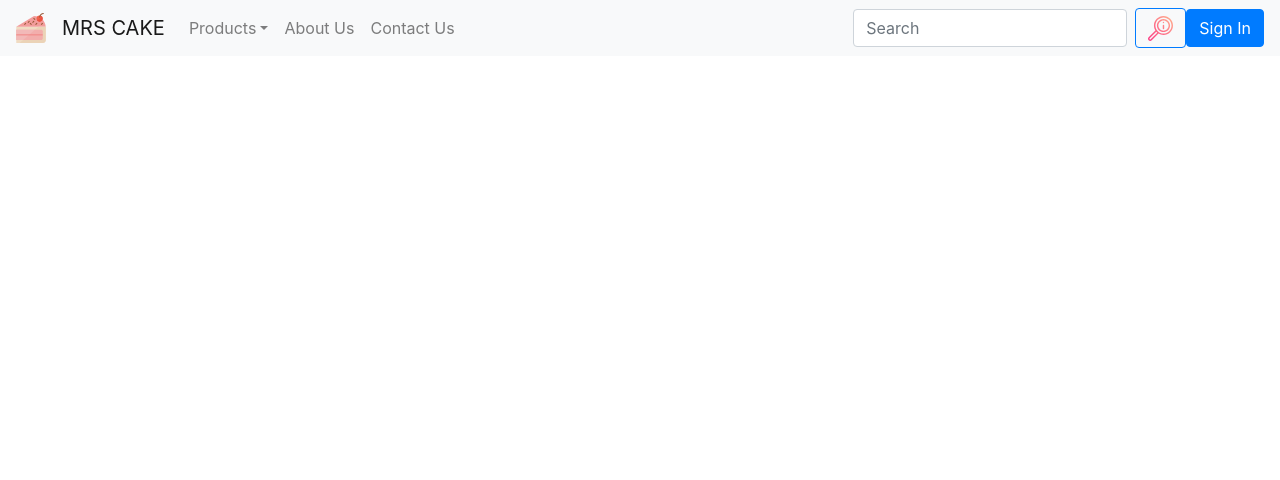
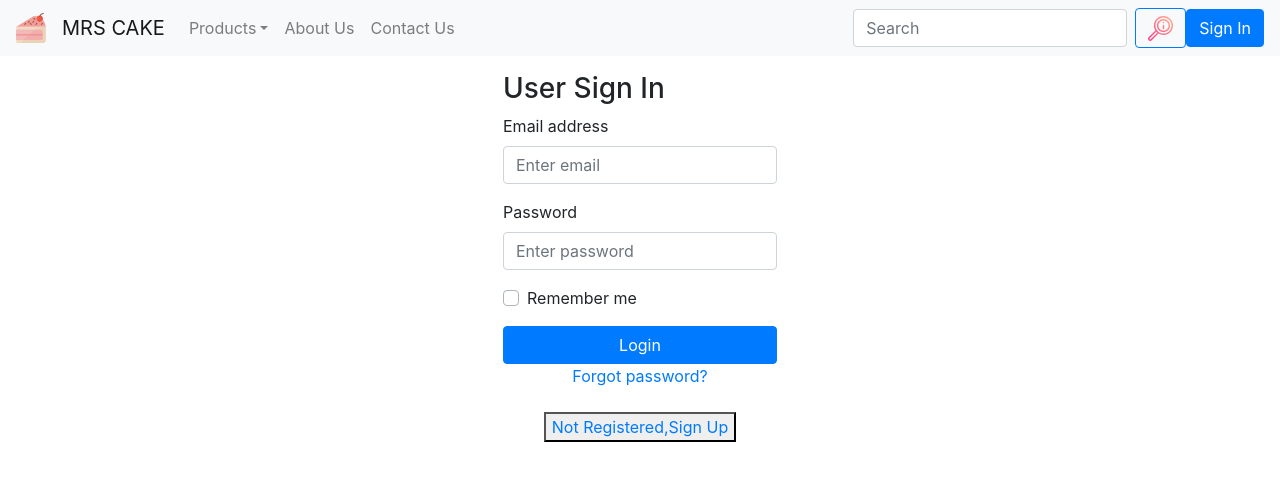
Before and after one commit to Alina-dev-front/Mrs_Cake, a React (Create React App) app in the folder mrscake/: page /signin in a window 1280 px wide. Shown: the top 480 px of the page. Built offline with nearby package versions, Linux system fonts and the light colour scheme.

Commit message:
create sign-in page

```diff
--- a/mrscake/src/App.css
+++ b/mrscake/src/App.css
@@ -28,6 +28,14 @@
   color: #61dafb;
 }
 
+.center {
+  margin: 0 auto;
+  align-self: center;
+  display: flex;
+  justify-content: center;
+  align-items: center;
+}
+
 @keyframes App-logo-spin {
   from {
     transform: rotate(0deg);
--- a/mrscake/src/App.js
+++ b/mrscake/src/App.js
@@ -1,21 +1,28 @@
 import React from 'react';
-import ReactDOM from 'react-dom';
-import logo from './logo.svg';
+import SignIn from './components/SignIn';
+import SignUp from './components/SignUp';
 import {BrowserRouter, Route, Switch} from "react-router-dom";
 import {HomePage} from './components/HomePage';
 import {BakeryRegistration} from './components/BakeryRegistration';
 
 import './App.css';
 
+
 function App() {
   return (
     <BrowserRouter>
       <Switch>
-        <Route path='/' component={HomePage} exact/>
-        <Route path='/bakeryregistration' component={BakeryRegistration}/>
+        <Route path='/' component={HomePage} exact />
+        <Route path='/bakeryregistration' component={BakeryRegistration} />
+
+        <Route path="/signin" component={SignIn} />
+        <Route path="/signup" component={SignUp} />
+
       </Switch>
     </BrowserRouter>
 
-  );
-}
+    );
+  }
+
+
 export default App;
--- a/mrscake/src/components/NavBar.jsx
+++ b/mrscake/src/components/NavBar.jsx
@@ -5,7 +5,7 @@ import search1 from '../search1.svg';
 
 function NavBar() {
   return <Navbar fixed="top" bg="light" variant="light">
-        <Navbar.Brand href="#home">
+        <Navbar.Brand href="/">
       <img
          src={cake}
         width="30"
@@ -14,7 +14,7 @@ function NavBar() {
         alt="Mrs_Cake logo"
       />
     </Navbar.Brand>
-      <Navbar.Brand href="#home">MRS CAKE</Navbar.Brand>
+      <Navbar.Brand href="/">MRS CAKE</Navbar.Brand>
   <Nav className="mr-auto">
   <NavDropdown title="Products" id="basic-nav-dropdown">
           <div className="basic-nav-dropdown">
@@ -79,9 +79,9 @@ function NavBar() {
   </Nav>
   <Form inline>
     <FormControl type="text" placeholder="Search" className="mr-sm-2" />
-    <Button variant="outline-primary"><img src={search1} width="25" height="25" /></Button>
+    <Button variant="outline-primary"><img src={search1} alt="search button" width="25" height="25" /></Button>
   </Form>
-  <Button>Sign In</Button>
+  <Button href="/signin"> Sign In</Button>
 </Navbar>
 }
 
--- /dev/null
+++ b/mrscake/src/components/SignIn.jsx
@@ -0,0 +1,44 @@
+import React from "react";
+
+function SignIn() {
+        return <div class="row">
+        <div className="col-md-3 center">
+        <form action="http://localhost:3000/SignIn.jsx"><br/><br/><br/>
+
+                <h3>User Sign In</h3>
+
+                <div className="form-group">
+                    <label for="exampleInputEmail1">Email address</label>
+                    <input type="email" className="form-control" placeholder="Enter email" />
+                </div>
+
+                <div className="form-group">
+                    <label>Password</label>
+                    <input type="password" className="form-control" placeholder="Enter password" />
+                </div>
+
+                <div className="form-group">
+                    <div className="custom-control custom-checkbox">
+                        <input type="checkbox" className="custom-control-input" id="customCheck1" />
+                        <label className="custom-control-label" htmlFor="customCheck1">Remember me</label>
+                    </div>
+                </div>
+
+                <button  type="submit" className="btn btn-primary btn-block">Login</button>
+
+
+                <p className="forgot-password text-center">
+
+
+                    <a href="abc">Forgot password?</a><br/><br/>
+
+                  <button >  <a role="button" class="_42ft _4jy0 _6lti _4jy6 _4jy2 selected _51sy" href="/signup"
+                 ajaxify="/reg/spotlight/" id="u_0_2" data-testid="open-registration-form-button" rel="async">
+                    Not Registered,Sign Up</a></button>
+                </p>
+            </form>
+            </div>
+        </div>
+    }
+
+export default SignIn;
--- /dev/null
+++ b/mrscake/src/components/SignUp.jsx
@@ -0,0 +1,42 @@
+import React from "react";
+
+function SignUp() {
+    return <div class="row">
+    <div className="col-md-3 center">
+    <form action="http://localhost:3000/SignUp.jsx"><br/><br/><br/>
+
+                <h3>User Sign Up</h3>
+
+                <div className="form-group">
+                    <label>First Name</label>
+
+                    <input type="name" className="form-control" placeholder="First name" />
+
+                    <label>Last Name
+                    <input type="name" className="form-control" placeholder="Last name" />
+                    </label>
+                </div>
+                <div className="form-group">
+                    <label>Email address
+                    <input type="email" className="form-control" placeholder="Enter email" />
+                    </label>
+                </div>
+
+                <div className="form-group">
+                    <label>Password</label>
+                    <input type="password" className="form-control" placeholder="Enter new password" />
+                </div>
+                <div className="form-group">
+                    <label>Confirm Password</label>
+                    <input type="Confirm password" className="form-control" placeholder="Enter confirm password" />
+                </div>
+
+                <button type="submit" className="btn btn-primary btn-block">Register</button>
+
+            </form>
+            </div>
+        </div>
+    }
+
+
+export default SignUp;
```
Also changed, not shown: mrscake/src/components/SignInUp.jsx (deleted), 1 other file (tests, documents, lock files or other folders).
